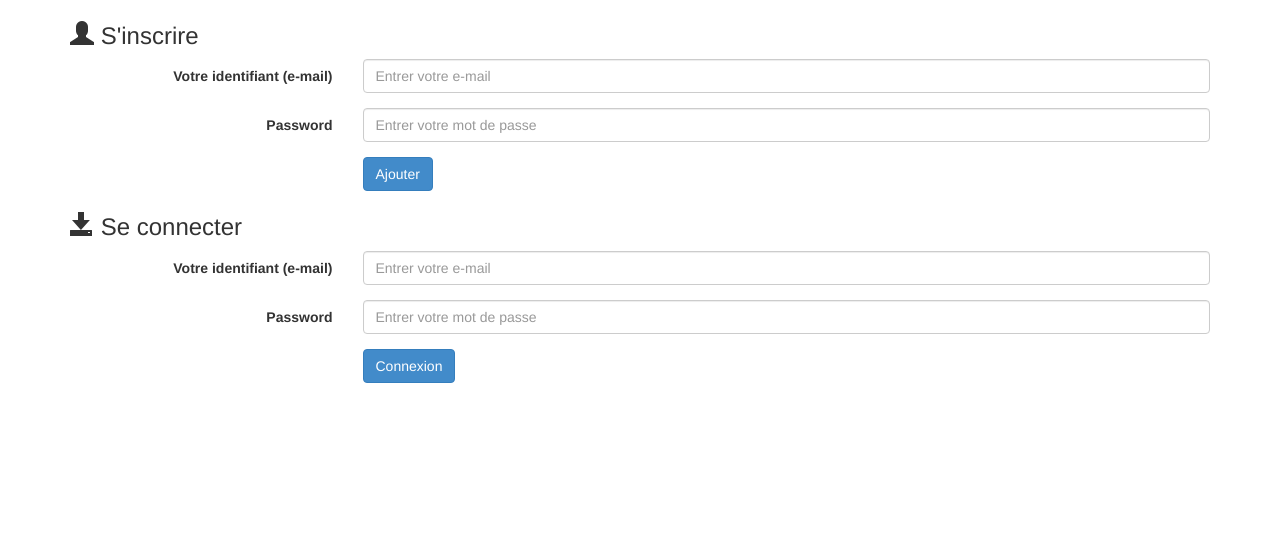
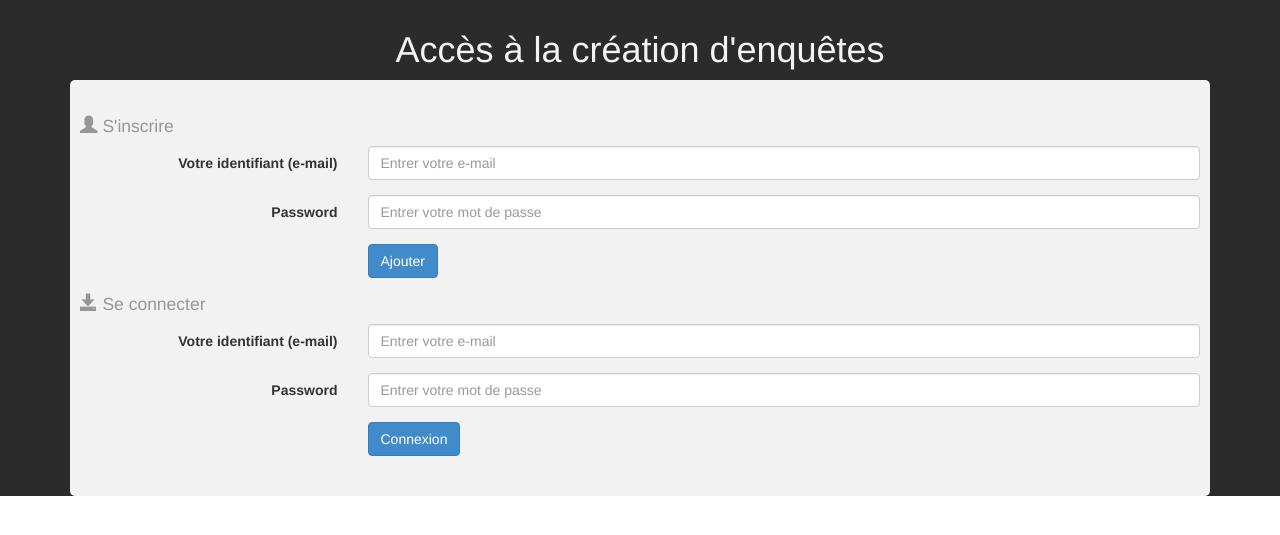
Before and after one commit to ouahsai/ProjetEnquetes, a PHP site: page / in a window 1280 px wide. Shown: the top 535 px of the page. Run offline with PHP 8.4, Linux system fonts and the light colour scheme.

Commit message:
Modif CSS sur index

```diff
--- /dev/null
+++ b/css/extra.css
@@ -0,0 +1,10 @@
+#unauth{background-color:#2b2b2b;min-height:100%}
+#unauth h2{text-align:left;color:#f4f4f4;font-weight:300;font-size:2.5em;padding:0;margin:30px 0 0 0}
+#unauth h3{color:#969696;text-align:left;font-weight:300;margin:10px 0;font-size:1.25em}
+#unauth a{text-decoration:none;color:#afafaf;transition:color 100ms ease,border-bottom 100ms ease;border-bottom:1px solid rgba(175,175,175,0.5)}
+#unauth a.blue{color:#479aeb;border-bottom:1px solid rgba(71,154,235,0.5)}
+#unauth a:hover{color:#479aeb;border-bottom:1px solid #479aeb}
+
+#unauth .well-big{padding: 25px 10px;border-radius:5px; background-color: #F2F2F2}
+
+#unauth .heading h1{color: #F2F2F2;text-align:center;font-weight:500;padding-bottom:10px;margin:30px 0 0 0}
--- a/index.php
+++ b/index.php
@@ -6,10 +6,16 @@
         <meta charset="UTF-8">
         <meta name="viewport" content="width=device-width, initial-scale=1.0">
         <link rel="stylesheet" href="css/bootstrap.min.css">
+        <link rel="stylesheet" href="css/extra.css">
     </head>
     <body>
-        <div class="container">
-            <h1 class=""></h1>
+        <div id="unauth">
+	<div id="main" class="container">
+
+            <div class="heading">
+            <h1>Accès à la création d'enquêtes</h1>
+            </div>
+        <div class="well-big">
         <h3><span class="glyphicon glyphicon-user"></span> S'inscrire</h3>
         <form method="POST" action="user.php" class="form-horizontal">
              <div class="form-group">
@@ -51,7 +57,8 @@
                     </div>
             </div>
 	</form>
-
+        </div>
+        </div>
         </div>
     </body>
 </html>
```
